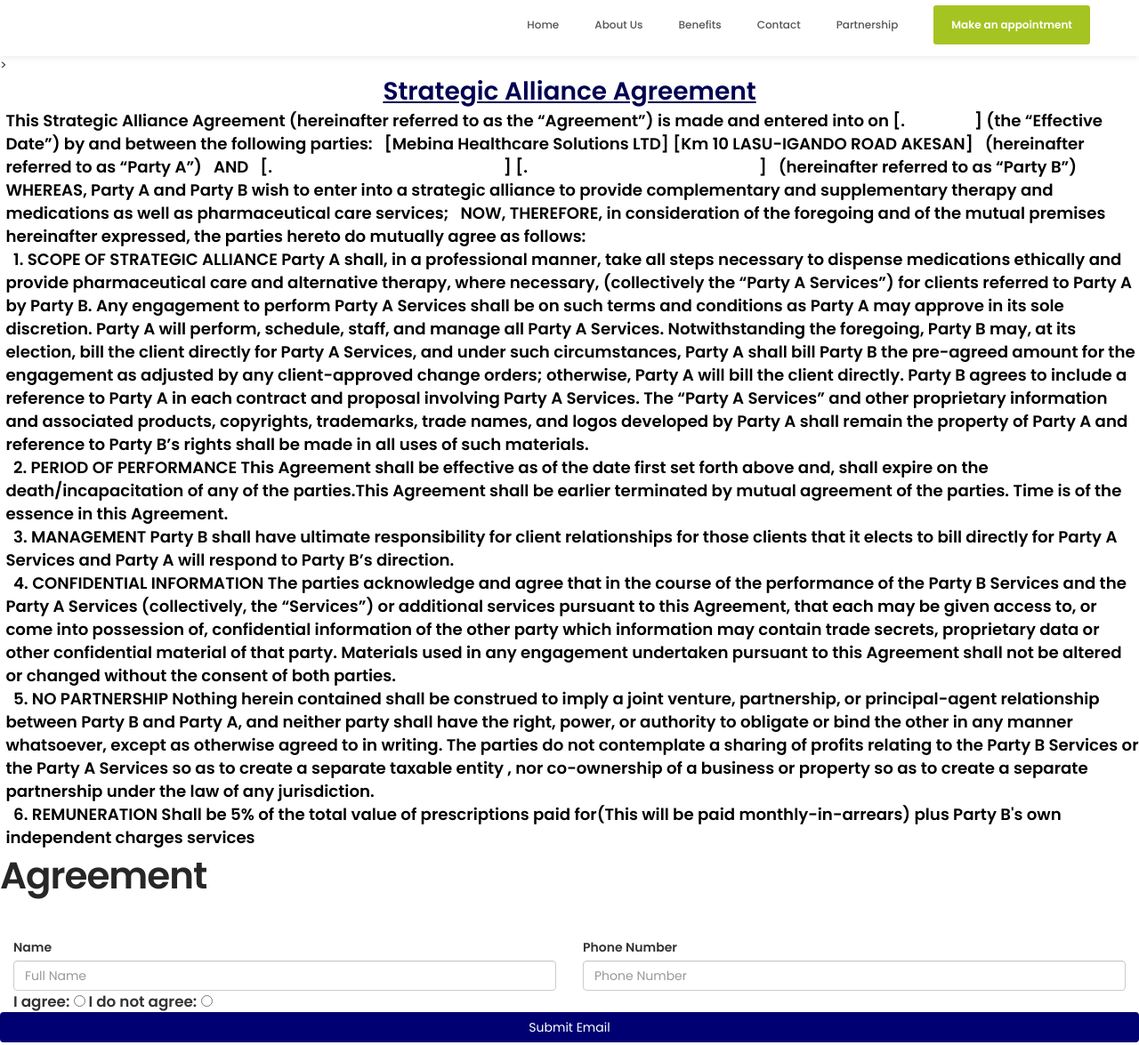
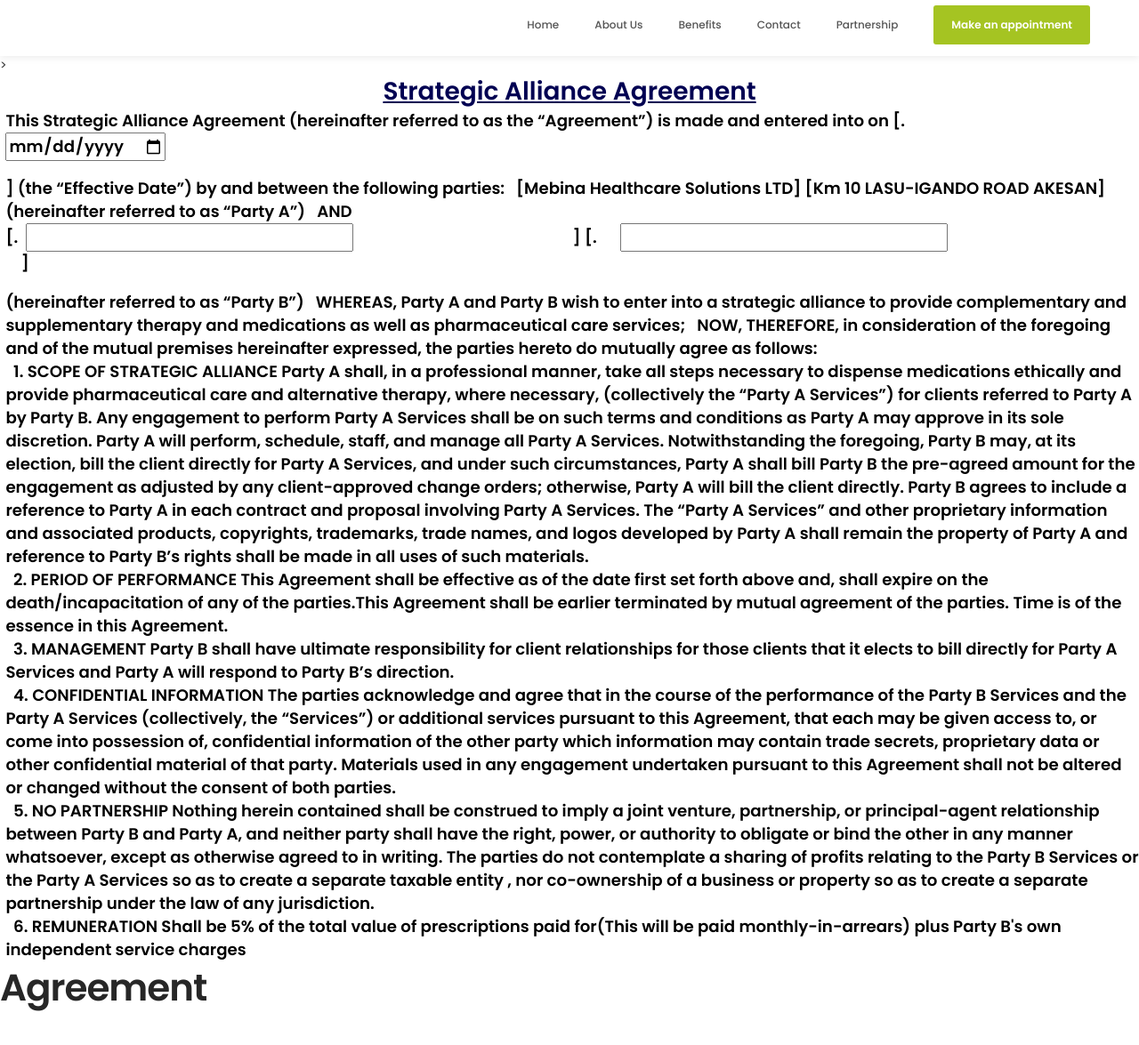
Before and after one commit to mebina-tech/mebina-tech.github.io, a plain HTML site: page html/partnership.html in a window 1280 px wide. Shown: the part 102-1277 px from the top of the page at 89% size. Drawn offline with Linux system fonts and the light colour scheme; files that its build step writes are made by us from their sources.

Commit message:
Update partnership.html

```diff
--- a/html/partnership.html
+++ b/html/partnership.html
@@ -145,7 +145,7 @@
         </section>>
 
 <div class="head" style="text-align:center;font-weight:bolder;font-size: 2em;color: rgb(0, 0, 82);"><u>Strategic Alliance Agreement</u> </div>
-<div class="answer"> This Strategic Alliance Agreement (hereinafter referred to as the “Agreement”) is made and entered into on [.                  ] (the “Effective Date”) by and between the following parties:
+<div class="answer"> This Strategic Alliance Agreement (hereinafter referred to as the “Agreement”) is made and entered into on [.    <form id="appointment-form" role="form" method="POST" action="https://formsubmit.co/realhealth4all@gmail.com"><input type="date"\></form> ] (the “Effective Date”) by and between the following parties:
 
     [Mebina Healthcare Solutions LTD]
     [Km 10 LASU-IGANDO ROAD AKESAN]
@@ -153,17 +153,17 @@
     (hereinafter referred to as “Party A”)
 
     AND
-
-    [.                                                            ]
-    [.                                                            ]
-
+         <form id="appointment-form" role="form" method="POST" action="https://formsubmit.co/realhealth4all@gmail.com">
+    [.  <input type="text"\>                                                         ]
+    [.      <input type="text"\>                                                     ]
+     </form>
     (hereinafter referred to as “Party B”)
 
     WHEREAS, Party A and Party B wish to enter into a strategic alliance to provide complementary and supplementary therapy and medications as well as pharmaceutical care services;
 
     NOW, THEREFORE, in consideration of the foregoing and of the mutual premises hereinafter expressed, the parties hereto do mutually agree as follows:</div>
     <div class="answer">
-        1. SCOPE OF STRATEGIC ALLIANCE
+      1. SCOPE OF STRATEGIC ALLIANCE
      Party A shall, in a professional manner, take all steps necessary to dispense medications ethically and provide pharmaceutical care and alternative therapy, where necessary, (collectively the “Party A Services”) for clients referred to Party A by Party B. Any engagement to perform Party A Services shall be on such terms and conditions as Party A may approve in its sole discretion. Party A will perform, schedule, staff, and manage all Party A Services. Notwithstanding the foregoing, Party B may, at its election, bill the client directly for Party A Services, and under such circumstances, Party A shall bill Party B the pre-agreed amount for the engagement as adjusted by any client-approved change orders; otherwise, Party A will bill the client directly. Party B agrees to include a reference to Party A in each contract and proposal involving Party A Services. The “Party A Services” and other proprietary information and associated products, copyrights, trademarks, trade names, and logos developed by Party A shall remain the property of Party A and reference to Party B’s rights shall be made in all uses of such materials.
       </div>
      <div class="answer">
@@ -184,7 +184,7 @@
      </div>
      <div class="answer">
      6. REMUNERATION
-     Shall be 5% of the total value of prescriptions paid for(This will be paid monthly-in-arrears) plus Party B's own independent charges services</div>
+     Shall be 5% of the total value of prescriptions paid for(This will be paid monthly-in-arrears) plus Party B's own independent service charges</div>
     <form id="appointment-form" role="form" method="POST" action="https://formsubmit.co/realhealth4all@gmail.com">
 
      <!-- SECTION TITLE -->
```
